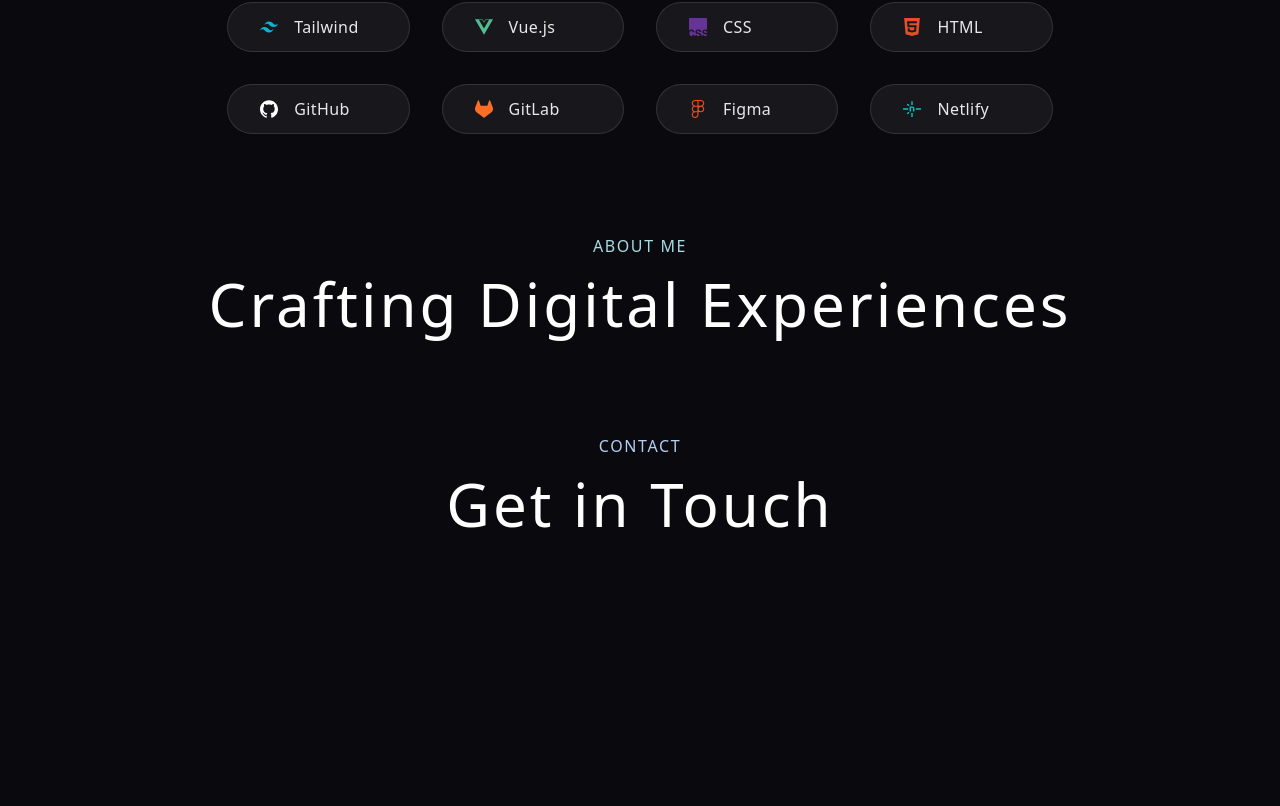
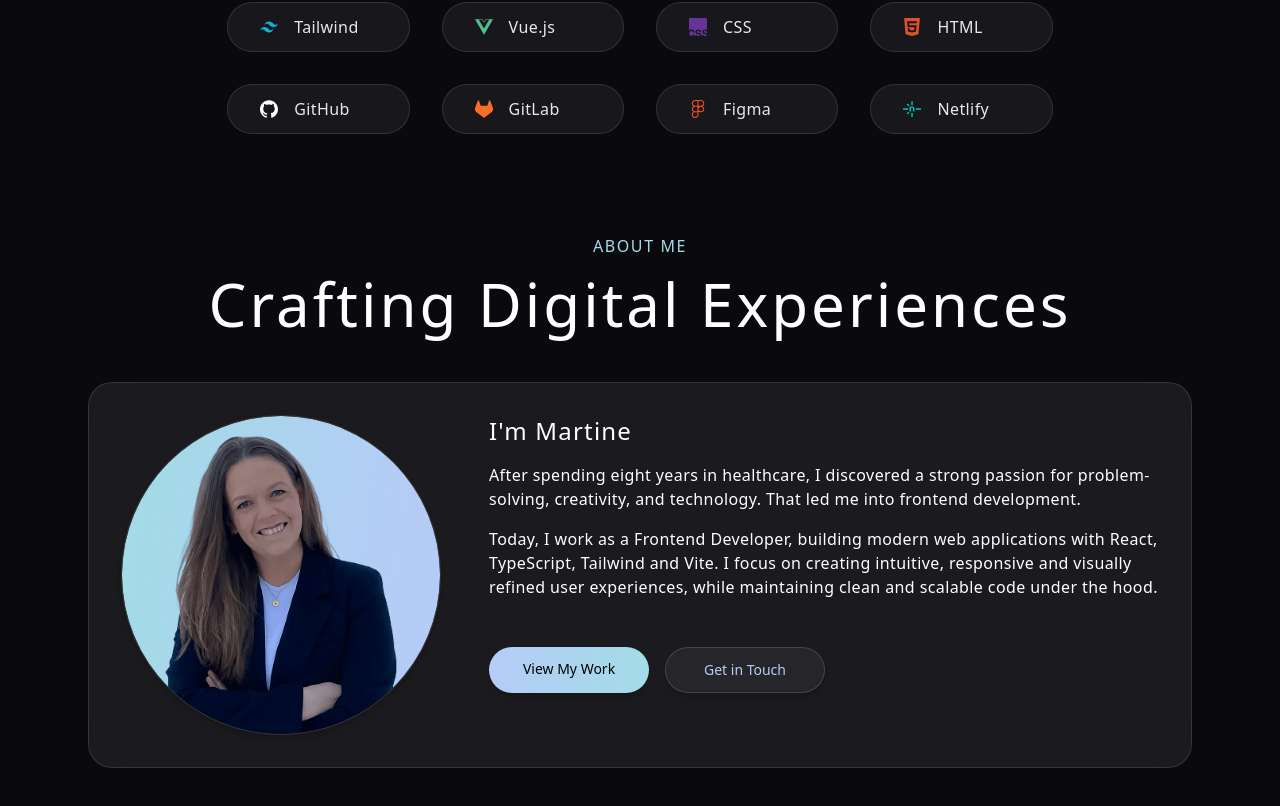
Before and after one commit to Martinekong/portfolio-v2, a React (Vite) app: page / in a window 1280 px wide. Shown: the part 1944-2750 px from the top of the page. Before the commit the page ends 2578 px from the top, so only its background shows below. Built offline with nearby package versions, Linux system fonts and the light colour scheme.

Commit message:
About section

```diff
--- a/src/components/About.tsx
+++ b/src/components/About.tsx
@@ -1,10 +1,51 @@
+import AboutImg from '../assets/about/about.png';
+
 export default function About() {
   return (
-    <section id="about" className="max-w-6xl mx-auto">
+    <section id="about" className="max-w-6xl mx-auto px-6">
       <span className="tracking-widest uppercase text-[#A3DCE6]">about me</span>
       <h2 className="text-5xl sm:text-6xl tracking-wider mt-4">
         Crafting Digital Experiences
       </h2>
+
+      <div className="bg-white/7 backdrop-blur-xl rounded-3xl mt-12 p-8 flex flex-col md:flex-row gap-12 border-white/12 border">
+        <img
+          src={AboutImg}
+          alt="Martine smiling in blue suit"
+          className="h-80 w-80 rounded-full shadow-md border border-white/12 mx-auto object-cover"
+        />
+
+        <div className="text-start flex flex-col gap-4">
+          <h3 className="tracking-wider text-2xl font-medium">I'm Martine</h3>
+          <p className="tracking-wide">
+            After spending eight years in healthcare, I discovered a strong
+            passion for problem-solving, creativity, and technology. That led me
+            into frontend development.
+          </p>
+          <p className="tracking-wide">
+            Today, I work as a Frontend Developer, building modern web
+            applications with React, TypeScript, Tailwind and Vite. I focus on
+            creating intuitive, responsive and visually refined user
+            experiences, while maintaining clean and scalable code under the
+            hood.
+          </p>
+
+          <div className="mt-8 flex flex-wrap gap-4">
+            <a
+              href="#projects"
+              className="rounded-full bg-[linear-gradient(90deg,#B5CCF7_0%,#A3DCE6_100%)] px-6 py-3 text-sm font-medium text-black shadow-md transition hover:opacity-90 hover:shadow-lg w-40 text-center"
+            >
+              View My Work
+            </a>
+            <a
+              href="#contact"
+              className="rounded-full border border-white/15 bg-white/5 px-6 py-3 text-sm font-medium shadow-md hover:shadow-lg transition duration-300 hover:bg-white/10 w-40 text-center text-[#B5CCF7]"
+            >
+              Get in Touch
+            </a>
+          </div>
+        </div>
+      </div>
     </section>
   );
 }
```
Also changed, not shown: src/assets/about/about.png (added).
